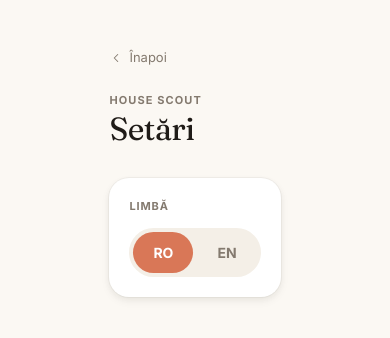
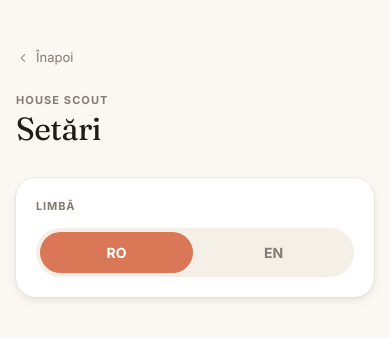
Before and after one commit to bogdanmosica/house-scout, a Next.js app in the folder apps/web/: page /settings in a window 390 px wide. Shown: the top 338 px of the page. Built offline with nearby package versions, Linux system fonts and the light colour scheme.

Commit message:
fix(layout): add width 100% to main elements to prevent mobile squeeze
flex-col body collapses main width to content size without explicit
width; maxWidth + margin auto alone is insufficient on mobile.

Co-Authored-By: Claude Sonnet 4.6 <noreply@anthropic.com>

```diff
--- a/apps/web/app/page.tsx
+++ b/apps/web/app/page.tsx
@@ -22,7 +22,7 @@ export default function HomePage() {
   const todo = properties.filter((p) => p.status === 'todo')
 
   return (
-    <main style={{ maxWidth: 640, margin: '0 auto', padding: '24px 16px 100px' }}>
+    <main style={{ width: '100%', maxWidth: 640, margin: '0 auto', padding: '24px 16px 100px' }}>
       <div style={{ marginBottom: 28 }}>
         <div className="hs-label" style={{ marginBottom: 4 }}>{t('app.name')}</div>
         <h1 className="hs-h-serif" style={{ fontSize: 32, margin: 0 }}>
--- a/apps/web/app/property/[id]/page.tsx
+++ b/apps/web/app/property/[id]/page.tsx
@@ -26,7 +26,7 @@ export default function PropertyDetailPage() {
   }
 
   return (
-    <main style={{ maxWidth: 640, margin: '0 auto', padding: '0 0 100px' }}>
+    <main style={{ width: '100%', maxWidth: 640, margin: '0 auto', padding: '0 0 100px' }}>
       <Photo tone={property.tone} height={260} label={property.name} style={{ borderRadius: 0 }} />
 
       <div style={{ padding: '20px 20px 0' }}>
--- a/apps/web/app/settings/page.tsx
+++ b/apps/web/app/settings/page.tsx
@@ -15,7 +15,7 @@ export default function SettingsPage() {
   }
 
   return (
-    <main style={{ maxWidth: 860, margin: '0 auto', padding: '48px 16px 100px' }}>
+    <main style={{ width: '100%', maxWidth: 860, margin: '0 auto', padding: '48px 16px 100px' }}>
       <button
         onClick={() => router.push('/')}
         style={{
```
